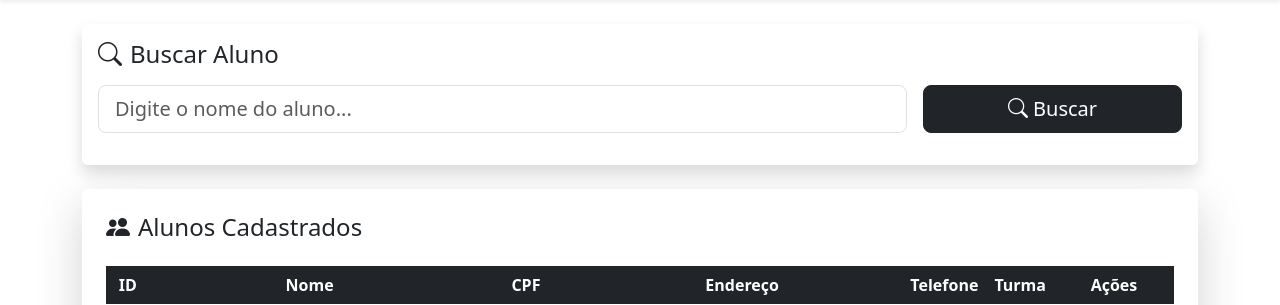
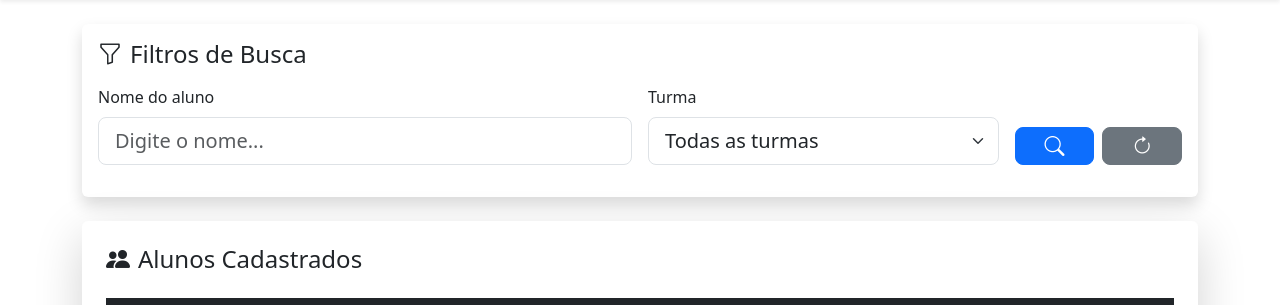
Before and after one commit to italomsiqueira/portfolio, a PHP site: page /sigo/listar-alunos.php in a window 1280 px wide. Shown: the part 77-382 px from the top of the page. Run offline with PHP 8.4, Linux system fonts and the light colour scheme; a user stored in the database is signed in; data comes from the database, SQL or seed files in the repository; some libraries are stand-ins or nearby versions.

Commit message:
Filtro por turma no listar alunos

```diff
--- a/sigo/listar-alunos.php
+++ b/sigo/listar-alunos.php
@@ -7,23 +7,31 @@ $pagina = 'listar'; // default
 $turmaInfo = '';
 $nomeBusca = '';
 
-if(isset($_GET['id']) && isset($_GET['ano']) && isset($_GET['turma'])) {
-    // Listagem por turma
-    $pagina = 'turma';
+$condicoes = [];
+
+if(!empty($_GET['nomeBusca'])) {
+    $nomeBusca = strtoupper($_GET['nomeBusca']);
+    $condicoes[] = "nome LIKE '$nomeBusca%'";
+}
+
+if(!empty($_GET['id'])) {
     $idTurma = $_GET['id'];
-    $anoTurma = $_GET['ano'];
-    $turmaTurma = $_GET['turma'];
-    $sql = "SELECT * FROM alunos WHERE turma = $idTurma ORDER BY nome ASC";
-    $turmaInfo = "Turma: $anoTurma - $turmaTurma";
-} elseif(isset($_GET['nomeBusca'])) {
-    // Listagem por nome
-    $pagina = 'nome';
-    $nomeBusca = strtoupper($_GET['nomeBusca']);
-    $sql = "SELECT * FROM alunos WHERE nome LIKE '$nomeBusca%' ORDER BY nome ASC";
-} else {
-    // Listagem geral
-    $sql = "SELECT * FROM alunos ORDER BY nome ASC";
+    $condicoes[] = "turma = $idTurma";
+
+    // Buscar info da turma (para título)
+    $turmaBusca = mysqli_query($conn, "SELECT ano, turma FROM turma WHERE id = $idTurma");
+    $t = mysqli_fetch_assoc($turmaBusca);
+    $turmaInfo = "Turma: " . $t['ano'] . " - " . $t['turma'];
 }
+
+// Monta SQL
+$sql = "SELECT * FROM alunos";
+
+if(count($condicoes) > 0) {
+    $sql .= " WHERE " . implode(" AND ", $condicoes);
+}
+
+$sql .= " ORDER BY nome ASC";
 
 $titulo = "Lista de Alunos";
 include('layout/head.php');
@@ -33,38 +41,70 @@ include('layout/menu.php');
 <div class="container mt-4">
 
     <!-- CARD DE BUSCA (apenas para busca por nome) -->
-    <?php if($pagina == 'listar' || $pagina == 'nome'): ?>
+    <?php if ($pagina == 'listar' || $pagina == 'nome'): ?>
+
         <div class="card shadow border-0 mb-4">
             <div class="card-body">
-            <h4 class="mb-3"><i class="bi bi-search me-2"></i>Buscar Aluno</h4>
-            <form action="aluno-nome.php" method="GET" class="row g-3">
-                <div class="col-md-9">
-                    <input type="text" name="nomeBusca" id="nomeBusca"
-                           class="form-control form-control-lg"
-                           placeholder="Digite o nome do aluno..." value="<?= htmlspecialchars($nomeBusca) ?>" />
+                <h4 class="mb-3">
+                    <i class="bi bi-funnel me-2"></i>Filtros de Busca
+                </h4>
+
+                <form method="GET" class="row g-3 align-items-end">
+
+                    <!-- NOME -->
+                    <div class="col-md-6">
+                        <label class="form-label">Nome do aluno</label>
+                        <input type="text" name="nomeBusca" class="form-control form-control-lg"
+                            placeholder="Digite o nome..." value="<?= htmlspecialchars($nomeBusca ?? '') ?>">
                     </div>
-                <div class="col-md-3">
-                    <button class="btn btn-dark btn-lg w-100"><i class="bi bi-search"></i> Buscar</button>
+
+                    <!-- TURMA -->
+                    <div class="col-md-4">
+                        <label class="form-label">Turma</label>
+                        <select name="id" class="form-select form-select-lg">
+                            <option value="">Todas as turmas</option>
+                            <?php
+                            $turmas = mysqli_query($conn, "SELECT id, ano, turma FROM turma ORDER BY ano, turma");
+                            while ($t = mysqli_fetch_assoc($turmas)):
+                                ?>
+                                <option value="<?= $t['id'] ?>" <?= (isset($_GET['id']) && $_GET['id'] == $t['id']) ? 'selected' : '' ?>>
+                                    <?= $t['ano'] ?> - <?= $t['turma'] ?>
+                                </option>
+                            <?php endwhile; ?>
+                        </select>
                     </div>
+
+                    <!-- BOTÕES -->
+                    <div class="col-md-2 d-flex gap-2">
+                        <button type="submit" class="btn btn-primary btn-lg w-100">
+                            <i class="bi bi-search"></i>
+                        </button>
+
+                        <a href="listar-alunos.php" class="btn btn-secondary btn-lg w-100">
+                            <i class="bi bi-arrow-clockwise"></i>
+                        </a>
+                    </div>
+
                 </form>
             </div>
         </div>
+
     <?php endif; ?>
 
     <!-- CARD DA TABELA -->
     <div class="card shadow-lg border-0">
         <div class="card-body p-4">
 
-            <?php if($turmaInfo): ?>
+            <?php if ($turmaInfo): ?>
                 <h4 class="mb-4"><i class="bi bi-people-fill me-2"></i><?= $turmaInfo ?></h4>
             <?php else: ?>
                 <h4 class="mb-4"><i class="bi bi-people-fill me-2"></i>Alunos Cadastrados</h4>
             <?php endif; ?>
 
             <!-- Mensagens de alerta -->
-            <?php if(isset($_GET['msg'])): ?>
-                <div class="alert alert-<?= $_GET['msg']=='sucesso' ? 'success' : 'danger' ?>">
-                    <strong><?= $_GET['msg']=='sucesso' ? 'Deletado com sucesso!' : 'Erro ao deletar!' ?></strong>
+            <?php if (isset($_GET['msg'])): ?>
+                <div class="alert alert-<?= $_GET['msg'] == 'sucesso' ? 'success' : 'danger' ?>">
+                    <strong><?= $_GET['msg'] == 'sucesso' ? 'Deletado com sucesso!' : 'Erro ao deletar!' ?></strong>
                 </div>
             <?php endif; ?>
 
@@ -84,7 +124,7 @@ include('layout/menu.php');
                     <tbody>
                         <?php
                         $result = mysqli_query($conn, $sql);
-                        while($al = mysqli_fetch_assoc($result)):
+                        while ($al = mysqli_fetch_assoc($result)):
                             $turma_id = $al['turma'];
                             $turma_sql = mysqli_query($conn, "SELECT ano, turma FROM turma WHERE id = $turma_id");
                             $turma = mysqli_fetch_assoc($turma_sql);
@@ -99,7 +139,8 @@ include('layout/menu.php');
                                 <td><?= $turma_final ?></td>
                                 <td>
                                     <div class="d-flex justify-content-center gap-2">
-                                    <a href="editar-aluno.php?id=<?= $al['id'] ?>" class="btn btn-primary btn-sm rounded-circle p-2" title="Editar">
+                                        <a href="editar-aluno.php?id=<?= $al['id'] ?>"
+                                            class="btn btn-primary btn-sm rounded-circle p-2" title="Editar">
                                             <i class="bi bi-pencil-fill"></i>
                                         </a>
                                         <a href="acoes/deletar-aluno.php?id=<?= $al['id'] ?>"
@@ -121,7 +162,7 @@ include('layout/menu.php');
                 </button>
             </div>
 
-            <?php if($pagina == 'nome' || $pagina == 'turma'): ?>
+            <?php if ($pagina == 'nome' || $pagina == 'turma'): ?>
                 <div class="text-center mt-3">
                     <a href="listar-alunos.php" class="btn btn-info btn-lg px-4">
                         <i class="bi bi-arrow-left-circle me-2"></i>Voltar
```
Lines whose indentation alone changed are shown as unchanged.
